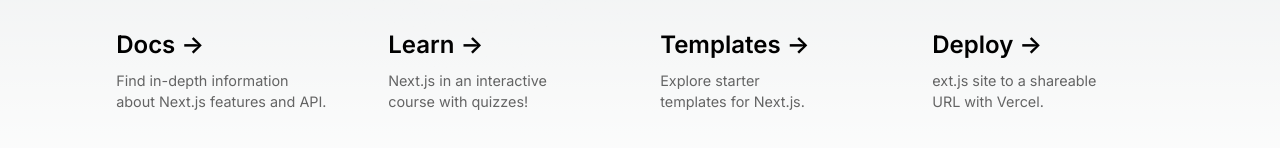
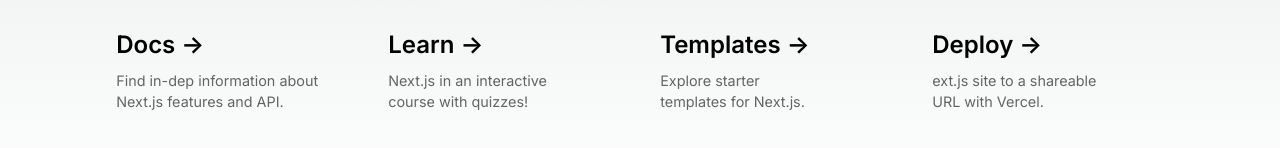
Before and after one commit to peposlawa/turbo-waffle, a Next.js app: page / in a window 1280 px wide. Shown: the part 574-722 px from the top of the page. Built offline with nearby package versions, Linux system fonts and the light colour scheme.

Commit message:
testing if formatting is workinsg

```diff
--- a/src/app/page.js
+++ b/src/app/page.js
@@ -36,7 +36,7 @@
           <h2>
             Docs <span>-&gt;</span>
           </h2>
-          <p>Find in-depth information about Next.js features and API.</p>
+          <p>Find in-dep information about Next.js features and API.</p>
         </a>
 
         <a
```
